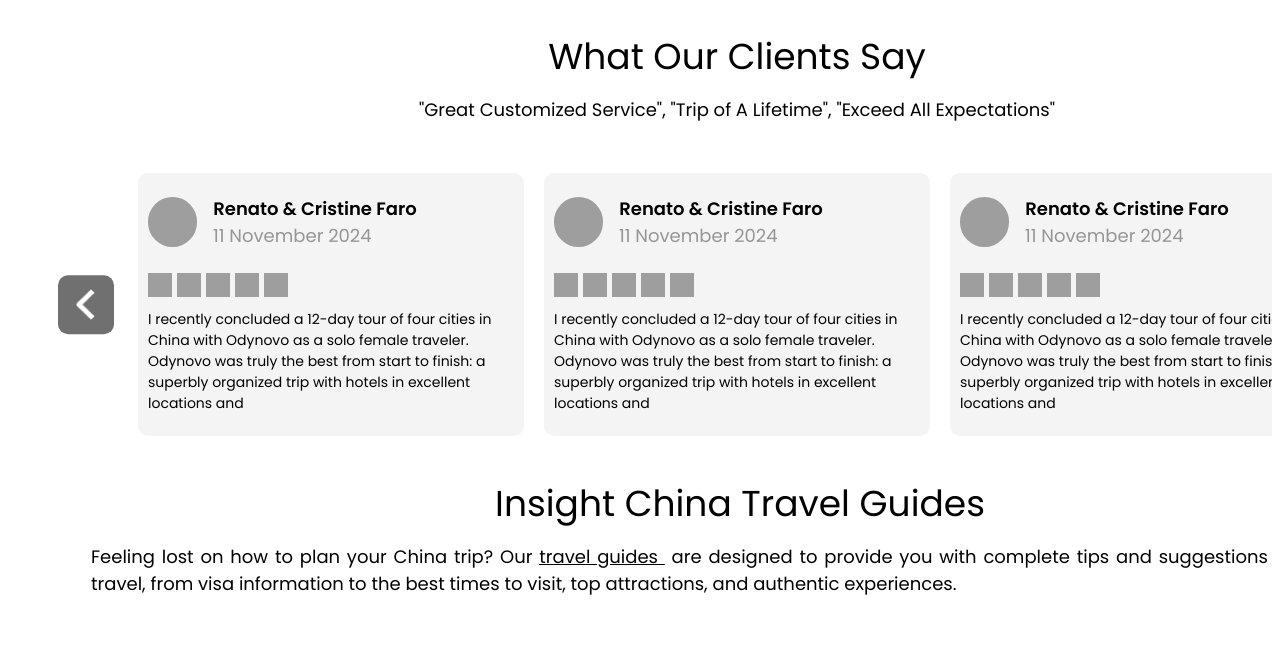
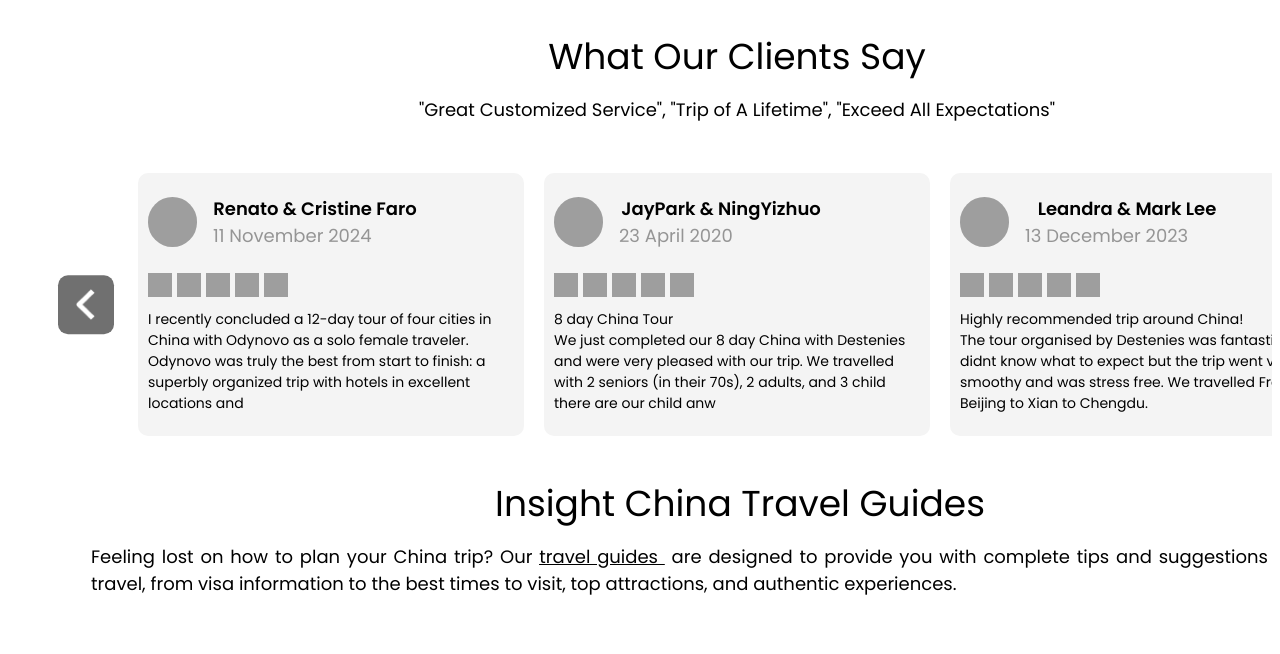
Before and after one commit to adtyfathan/projek-prak-pemweb, a PHP site: page /home.php in a window 1280 px wide. Shown: the part 4033-4687 px from the top of the page. Run offline with PHP 8.4, Linux system fonts and the light colour scheme; the visitor is signed in with stand-in values (Sample User, id 1); data that the repository does not hold is empty; grey boxes are pictures that could not be loaded.

Commit message:
Update home.php

```diff
--- a/public/html/home.php
+++ b/public/html/home.php
@@ -494,7 +494,7 @@
                         <div class="frame-parent39">
                             <div class="frame-parent40">
                                 <div class="image-10-parent">
-                                    <img class="image-10-icon" alt="" src="image 10.png">
+                                    <img class="image-10-icon" alt="" src="../asset/Renata Christine.jpg">
 
                                     <div class="renato-cristine-faro-parent">
                                         <div class="renato-cristine">Renato & Cristine Faro</div>
@@ -502,15 +502,15 @@
                                     </div>
                                 </div>
                                 <div class="line-mdstar-filled-parent">
-                                    <img class="line-mdstar-filled-icon" alt="" src="line-md:star-filled.svg">
+                                    <img class="line-mdstar-filled-icon" alt="" src="../asset/star-filled.png">
 
-                                    <img class="line-mdstar-filled-icon" alt="" src="line-md:star-filled.svg">
+                                    <img class="line-mdstar-filled-icon" alt="" src="../asset/star-filled.png">
 
-                                    <img class="line-mdstar-filled-icon" alt="" src="line-md:star-filled.svg">
+                                    <img class="line-mdstar-filled-icon" alt="" src="../asset/star-filled.png">
 
-                                    <img class="line-mdstar-filled-icon" alt="" src="line-md:star-filled.svg">
+                                    <img class="line-mdstar-filled-icon" alt="" src="../asset/star-filled.png">
 
-                                    <img class="line-mdstar-filled-icon" alt="" src="line-md:star-filled.svg">
+                                    <img class="line-mdstar-filled-icon" alt="" src="../asset/star-filled.png">
 
                                 </div>
                             </div>
@@ -525,62 +525,56 @@
                         <div class="frame-parent39">
                             <div class="frame-parent40">
                                 <div class="image-10-parent">
-                                    <img class="image-10-icon" alt="" src="image 10.png">
+                                    <img class="image-10-icon" alt="" src="../asset/JayPark NingYizhuo.jpg">
 
                                     <div class="renato-cristine-faro-parent">
-                                        <div class="renato-cristine">Renato & Cristine Faro</div>
-                                        <div class="november-2024">11 November 2024</div>
+                                        <div class="renato-cristine">JayPark & NingYizhuo</div>
+                                        <div class="november-2024">23 April 2020</div>
                                     </div>
                                 </div>
                                 <div class="line-mdstar-filled-parent">
-                                    <img class="line-mdstar-filled-icon" alt="" src="line-md:star-filled.svg">
+                                    <img class="line-mdstar-filled-icon" alt="" src="../asset/star-filled.png">
 
-                                    <img class="line-mdstar-filled-icon" alt="" src="line-md:star-filled.svg">
+                                    <img class="line-mdstar-filled-icon" alt="" src="../asset/star-filled.png">
 
-                                    <img class="line-mdstar-filled-icon" alt="" src="line-md:star-filled.svg">
+                                    <img class="line-mdstar-filled-icon" alt="" src="../asset/star-filled.png">
 
-                                    <img class="line-mdstar-filled-icon" alt="" src="line-md:star-filled.svg">
+                                    <img class="line-mdstar-filled-icon" alt="" src="../asset/star-filled.png">
 
-                                    <img class="line-mdstar-filled-icon" alt="" src="line-md:star-filled.svg">
+                                    <img class="line-mdstar-filled-icon" alt="" src="../asset/star-filled.png">
 
                                 </div>
                             </div>
-                            <div class="i-recently-concluded">I recently concluded a 12-day tour of four cities in
-                                China
-                                with Odynovo as a solo female traveler. Odynovo was truly the best from start to
-                                finish:
-                                a superbly organized trip with hotels in excellent locations and</div>
+                            <div class="i-recently-concluded">8 day China Tour<br>
+                                We just completed our 8 day China with Destenies and were very pleased with our trip. We travelled with 2 seniors (in their 70s), 2 adults, and 3 child there are our child anw</div>
                         </div>
                     </div>
                     <div class="frame-wrapper12">
                         <div class="frame-parent39">
                             <div class="frame-parent40">
                                 <div class="image-10-parent">
-                                    <img class="image-10-icon" alt="" src="image 10.png">
+                                    <img class="image-10-icon" alt="" src="../asset/Lenadra Mark lee.jpg">
 
                                     <div class="renato-cristine-faro-parent">
-                                        <div class="renato-cristine">Renato & Cristine Faro</div>
-                                        <div class="november-2024">11 November 2024</div>
+                                        <div class="renato-cristine">Leandra & Mark Lee</div>
+                                        <div class="november-2024">13 December 2023</div>
                                     </div>
                                 </div>
                                 <div class="line-mdstar-filled-parent">
-                                    <img class="line-mdstar-filled-icon" alt="" src="line-md:star-filled.svg">
+                                    <img class="line-mdstar-filled-icon" alt="" src="../asset/star-filled.png">
 
-                                    <img class="line-mdstar-filled-icon" alt="" src="line-md:star-filled.svg">
+                                    <img class="line-mdstar-filled-icon" alt="" src="../asset/star-filled.png">
 
-                                    <img class="line-mdstar-filled-icon" alt="" src="line-md:star-filled.svg">
+                                    <img class="line-mdstar-filled-icon" alt="" src="../asset/star-filled.png">
 
-                                    <img class="line-mdstar-filled-icon" alt="" src="line-md:star-filled.svg">
+                                    <img class="line-mdstar-filled-icon" alt="" src="../asset/star-filled.png">
 
-                                    <img class="line-mdstar-filled-icon" alt="" src="line-md:star-filled.svg">
+                                    <img class="line-mdstar-filled-icon" alt="" src="../asset/star-filled.png">
 
                                 </div>
                             </div>
-                            <div class="i-recently-concluded">I recently concluded a 12-day tour of four cities in
-                                China
-                                with Odynovo as a solo female traveler. Odynovo was truly the best from start to
-                                finish:
-                                a superbly organized trip with hotels in excellent locations and</div>
+                        <div class="i-recently-concluded">Highly recommended trip around China!<br>
+                                The tour organised by Destenies was fantastic. We didnt know what to expect but the trip went very smoothy and was stress free. We travelled From Beijing to Xian to Chengdu.</div>
                         </div>
                     </div>
                 </div>
```
